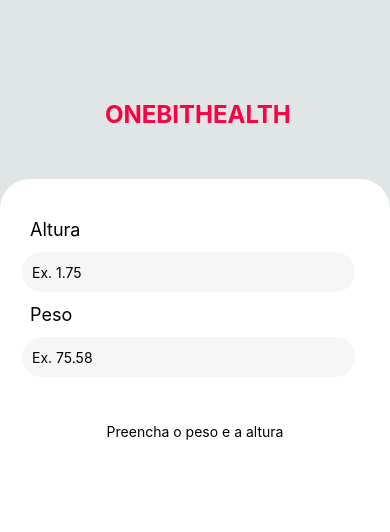
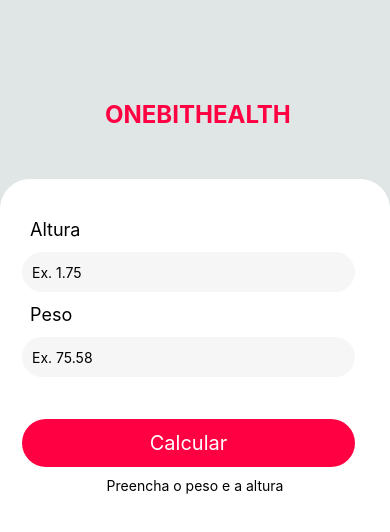
Before and after one commit to SheltonFr/onebithealth-mobile-reactNative, a React Native app: screen / in a window 390 px wide. Shown: the top 532 px of the page. Built offline with nearby package versions, Linux system fonts and the light colour scheme.

Commit message:
feat: finishig form styles

```diff
--- a/src/components/Form/index.jsx
+++ b/src/components/Form/index.jsx
@@ -54,11 +54,15 @@
 
                 <TouchableOpacity
                     onPress={handleButtonClick}
-                    style={styles.buttom}>
-                        <Text style={styles.textButtom}>
-                            {textButton}waeasd
-                        </Text>
-                    </TouchableOpacity>
+                    style={styles.buttom}
+                >
+                    <Text
+                        style={styles.textButtom}
+                    >
+                        {textButton}
+                    </Text>
+                </TouchableOpacity>
+
             </View>
 
             <ResultImc resultImc={imc} messageResultImc={messageImc} />
--- a/src/components/Form/style.js
+++ b/src/components/Form/style.js
@@ -38,6 +38,17 @@
     fontSize: 20,
     color: "#ffffff",
   },
+
+  buttom: {
+    backgroundColor: '#ff0043',
+    borderRadius: 50,
+    alignItems: "center",
+    justifyContent: "center",
+    width: '90%',
+    paddingVertical: 12,
+    marginLeft: 12,
+    marginTop: 30,
+  }
 });
 
 export default styles;
```
